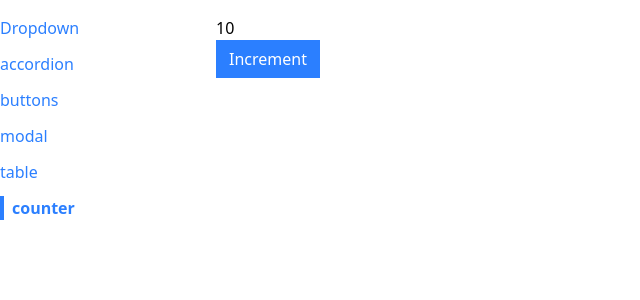
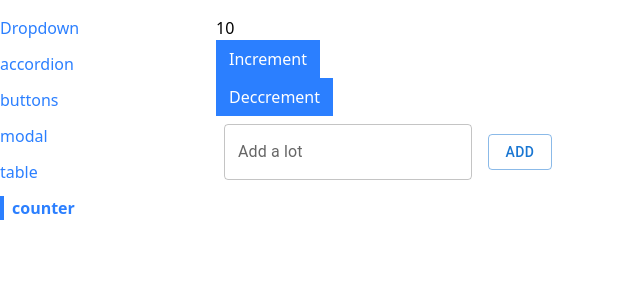
Before and after one commit to AfazPaul1/comps, a React (Vite) app: page /counter in a window 1280 px wide. Shown: the top 300 px of the page, without its empty margins (0-640 px from the left). Built offline with nearby package versions, Linux system fonts and the light colour scheme.

Commit message:
implemented logic to decrease count and added a controlled input which takes in the input value and increases count by that value on the add button click. used mui elements

```diff
--- a/src/pages/CounterPage.jsx
+++ b/src/pages/CounterPage.jsx
@@ -1,21 +1,43 @@
 import { useState, useEffect } from "react";
 import Button1 from "../components/Button";
+import Box from '@mui/material/Box';
+import TextField from '@mui/material/TextField';
+import Button from '@mui/material/Button';
+import Panel from '../components/Panel'
+function CounterPage( {initialCounter} ) {
+    const [count, setCounter] = useState(initialCounter)
+    const [incrementBy, setIncrementBy] = useState()
 
-function CounterPage( {initialCounter} ) {
-    const [counter, setCounter] = useState(initialCounter)
+    const handleChange = (event) => {
+        console.log(typeof(event.target.value));
 
-    const handleClick = () => {
-        setCounter(counter + 1)
+        setIncrementBy(Number(event.target.value))
+    }
+
+    const increment = () => {
+        setCounter(count + 1)
+    }
+    const decrement = () => {
+        setCounter(count - 1)
+    }
+
+    const add = () => {
+        setCounter(count + incrementBy)
     }
 
     useEffect(() => {
-        console.log(counter);
-    }, [counter])
+        console.log(count);
+    }, [count])
 
     return (
         <div>
-            {counter}
-            <Button1 onClick={handleClick} primary >Increment</Button1>
+            {count}
+            <Button1 onClick={increment} primary >Increment</Button1>
+            <Button1 onClick={decrement} primary >Deccrement</Button1>
+            <Box sx = {{display: 'flex', alignItems:'center', gap:'2', }}          component="form">
+                <TextField onChange={handleChange}  sx={{m:1}} id="outlined-number" label="Add a lot" variant="outlined" type="number" value={incrementBy} />
+                <Button onClick={add}  sx={{m:1}} variant="outlined">ADD</Button>
+            </Box>
         </div>
     )
 }
```
